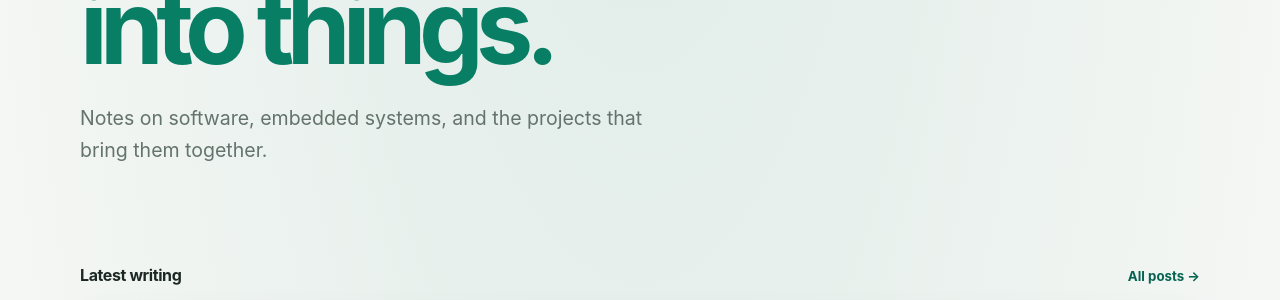
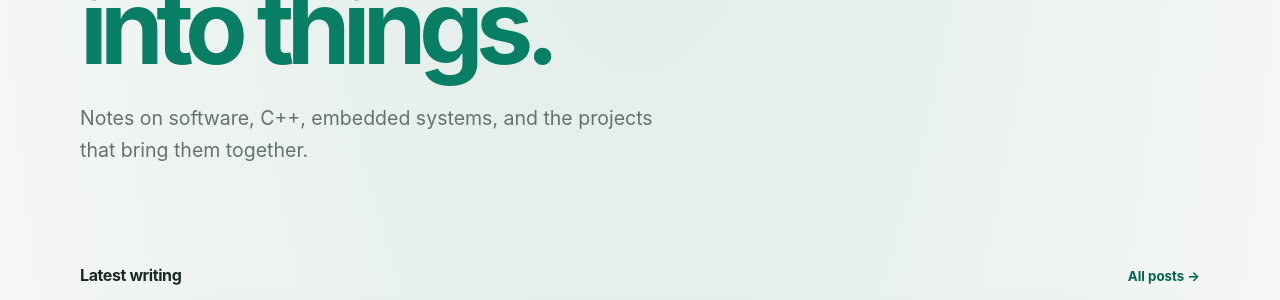
Before and after one commit to lcarlier/lcarlier.github.io, a Jekyll site: the page built from index.html, in a window 1280 px wide. Shown: the part 333-633 px from the top of the page. Built offline with Jekyll 4.4.1, drawn with Linux system fonts in a browser that asks for light colours; the list of posts is cut into pages by our own code.

Commit message:
Update front

```diff
--- a/_layouts/front.html
+++ b/_layouts/front.html
@@ -5,7 +5,7 @@ layout: default
 <section class="home-intro" aria-labelledby="home-title">
     <p class="eyebrow">A personal engineering journal</p>
     <h1 id="home-title">Curiosity, <span>built into things.</span></h1>
-    <p class="home-intro__summary">Notes on software, embedded systems, and the projects that bring them together.</p>
+    <p class="home-intro__summary">Notes on software, C++, embedded systems, and the projects that bring them together.</p>
 </section>
 
 {% assign featured_post = site.posts.first %}
```
